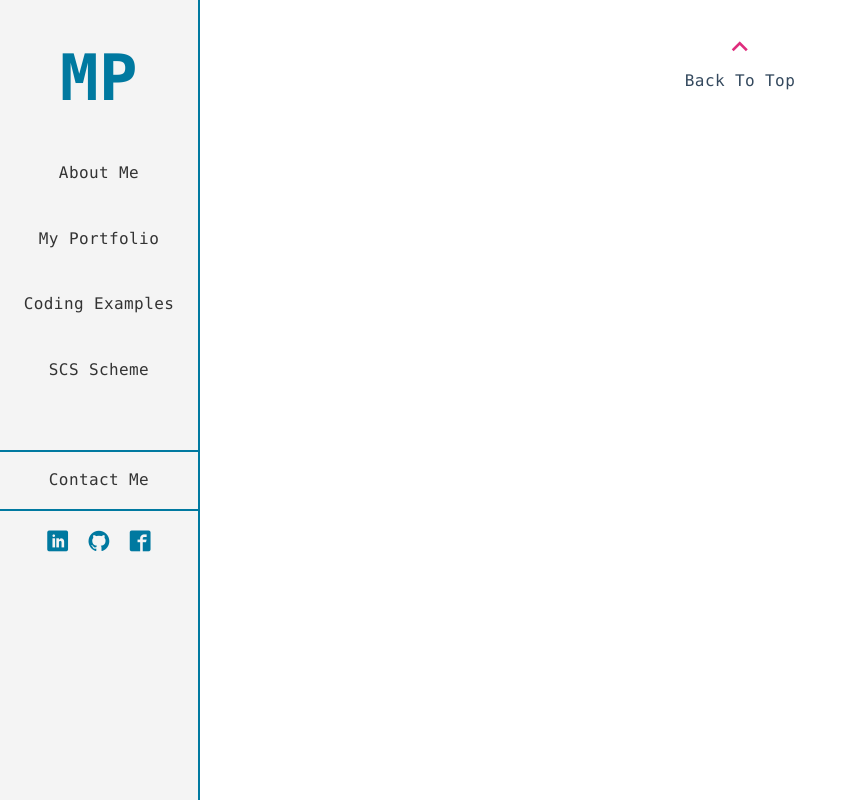
After one commit to markap85/Portfolio, a PHP site: page /scss.html in a window 1280 px wide. The commit adds this page. Shown: the whole page, without its empty margins (0-857 px from the left). Run offline with PHP 8.4, Linux system fonts and the light colour scheme; some web fonts are replaced.

Commit message:
Added Functional Sidebar Links

```diff
--- /dev/null
+++ b/scss.html
@@ -0,0 +1,53 @@
+<!DOCTYPE html>
+<html lang="en">
+
+<head>
+    <meta charset="UTF-8">
+    <meta http-equiv="X-UA-Compatible" content="IE=edge">
+    <meta name="viewport" content="width=device-width, initial-scale=1, maximum-scale=1"/>
+    <meta name="ROBOTS" content="NOINDEX,NOFOLLOW">
+    <link rel="stylesheet" href="css/styles.css">
+    <title>Mark Peters - Web Developer</title>
+</head>
+
+<body>
+
+  <!-- Sidebar Navigation -->
+  <aside class="sidebar">
+    <div class="logo"><h1><a href="index.html">MP</a></h1></div>
+    <nav>
+      <ul>
+        <li><a href="/Portfolio/index.html#about">About Me</a></li>
+        <li><a href="/Portfolio/index.html#portfolio">My Portfolio</a></li>
+        <li><a href="examples.html" class="txt-secondary">Coding Examples</a></li>
+        <li><a href="scss.html" class="txt-secondary">SCS Scheme</a></li>
+        <li class="contact-me"><a href="/Portfolio/index.html#contact">Contact Me</a></li>
+      </ul>
+    </nav>
+    <div class="socials">
+      <a class="social-icons--linkedin icon-linkedin" href="https://www.linkedin.com/in/mark-alex-peters/" target="_blank" rel="noopener" aria-label="LinkedIn"></a>
+      <a class="social-icons--git icon-github" href="https://github.com/markap85" target="_blank" rel="noopener" aria-label="GitHub"></a>
+      <a class="social-icons--facebook icon-facebook2" href="https://www.facebook.com/markpeters85" target="_blank" rel="noopener" aria-label="Facebook"></a>
+    </div>
+  </aside>
+
+  <!-- Main Content -->
+  <main>
+    <!-- PAGE CONTENT START -->
+    <div></div>
+    <!-- Add your page-specific content here -->
+    <!-- PAGE CONTENT END -->
+  </main>
+
+  <!-- Footer -->
+  <footer>
+    <div class="back-to-top">
+      <a href="#">
+        <span class="icon-keyboard_arrow_up"></span> <br>
+        Back To Top
+      </a>
+    </div>
+  </footer>
+
+</body>
+</html>
--- a/scss/base/_typography.scss
+++ b/scss/base/_typography.scss
@@ -60,3 +60,12 @@ ul, li {
         margin-bottom: 0.5rem;
     }
 }
+
+// Overide Color Rules {
+
+.txt-primary {
+    color: $primary-color;
+}
+.txt-secondary {
+    color: $secondary-color;
+}
--- a/scss/layout/_about.scss
+++ b/scss/layout/_about.scss
@@ -1,17 +1,28 @@
-.about-me {
+.about-me-grid {
+    display: grid;
+    grid-template-columns: repeat(auto-fit, minmax(250px, 1fr));
+    gap: 20px;
     margin-left: 10%;
     margin-right: 10%;
     padding: 20px;
-    text-align: center;
+    text-align: left;
     border-radius: 10px;
 
-}
+    h3 {
+        color: $primary-color;
+        font-size: 2rem;
+        font-weight: bold;
+    }
 
 .about-me-image {
     margin-top: 10px;
+    display: flex;
+    justify-content: center;
+    align-items: center;
     img {
-        max-width: 20%;
+        max-width: 50%;
         border-radius: 50%;
         box-shadow: 0 4px 8px rgba(0, 0, 0, 0.2);
     }
 }
+}
--- a/scss/layout/_contact.scss
+++ b/scss/layout/_contact.scss
@@ -84,12 +84,11 @@
     textarea {
       width: 100%;
       padding: 12px 14px;
-      border: 1px solid #ccc;
+      border: 0px solid $white;
       border-radius: 6px;
       font-size: 1rem;
       background: $grey-color-light;
-      box-shadow: inset 0 1px 2px rgba($primary-color, 0.2);
-      color: #222;
+      box-shadow: inset 0 1px 2px rgba($primary-color, 0.3);
       transition: border-color 0.2s;
       box-sizing: border-box;
 
@@ -108,7 +107,7 @@
       width: 100%;
       justify-self: start;
       background: $primary-color;
-      color: #fff;
+      color: $white;
       border: none;
       border-radius: 6px;
       padding: 14px 20px;
--- a/scss/layout/_footer.scss
+++ b/scss/layout/_footer.scss
@@ -1,7 +1,13 @@
 footer {
-  margin-top: 40px;
-  margin-bottom: 20px;
+  width: 100%;
+  min-height: 60vh;
   text-align: center;
+  padding: 30px 0 10px 0;
+  background: none;
+  font-size: 1.2rem;
+  position: relative;
+  bottom: 0;
+  left: 0;
 
   .back-to-top {
     display: inline-block;
--- a/scss/layout/_sidebar.scss
+++ b/scss/layout/_sidebar.scss
@@ -59,3 +59,9 @@
   color: $secondary-color;
   border-bottom: 2px solid transparent;
 }
+
+.txt-secondary {
+    &:hover {
+    border-bottom: 2px solid $secondary-color !important;
+  }
+}
```
Also changed, not shown: _BlankTemplate.html (added, +53 -0 lines), examples.html (added, +53 -0 lines), index.html (+11 -11 lines), css/styles.css.
